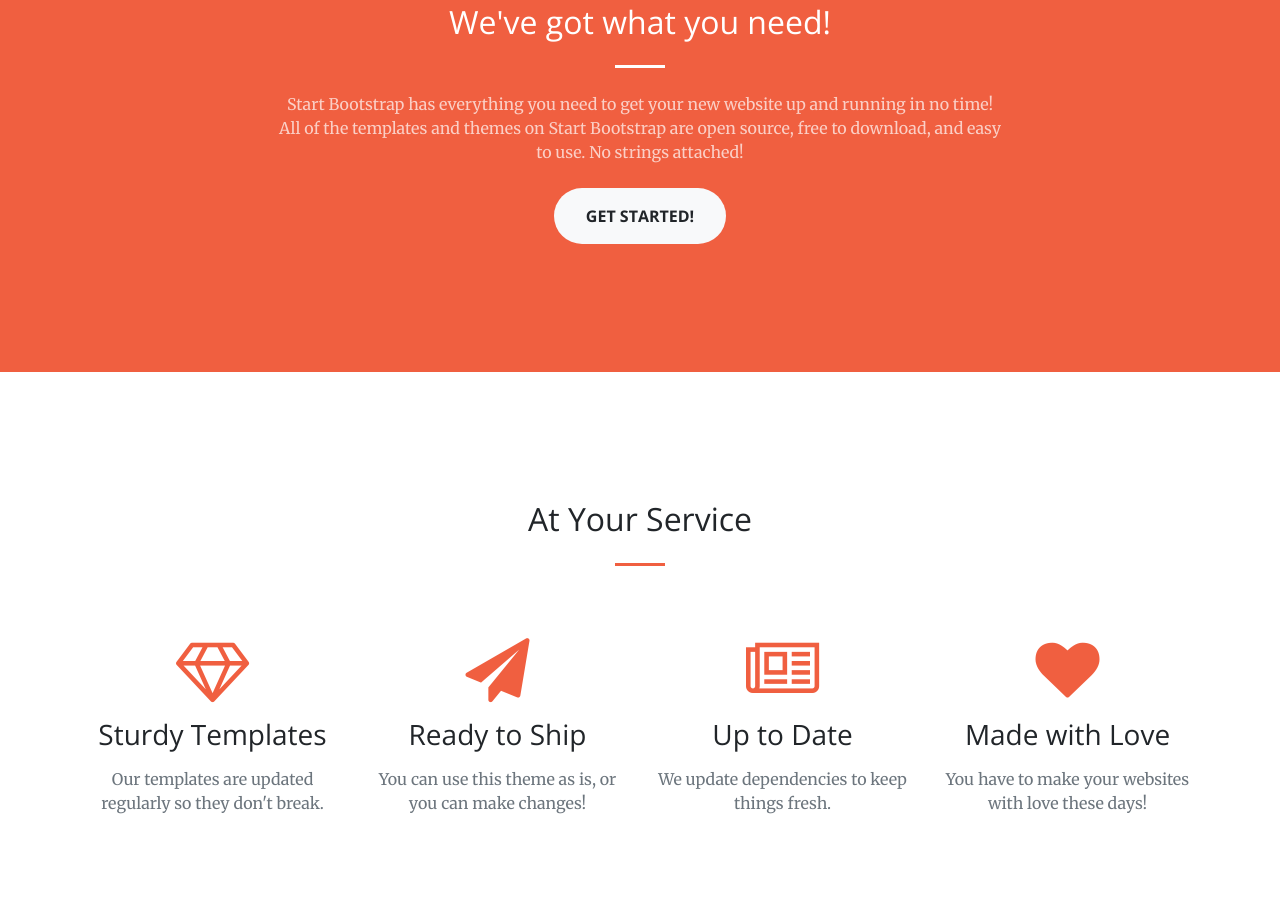
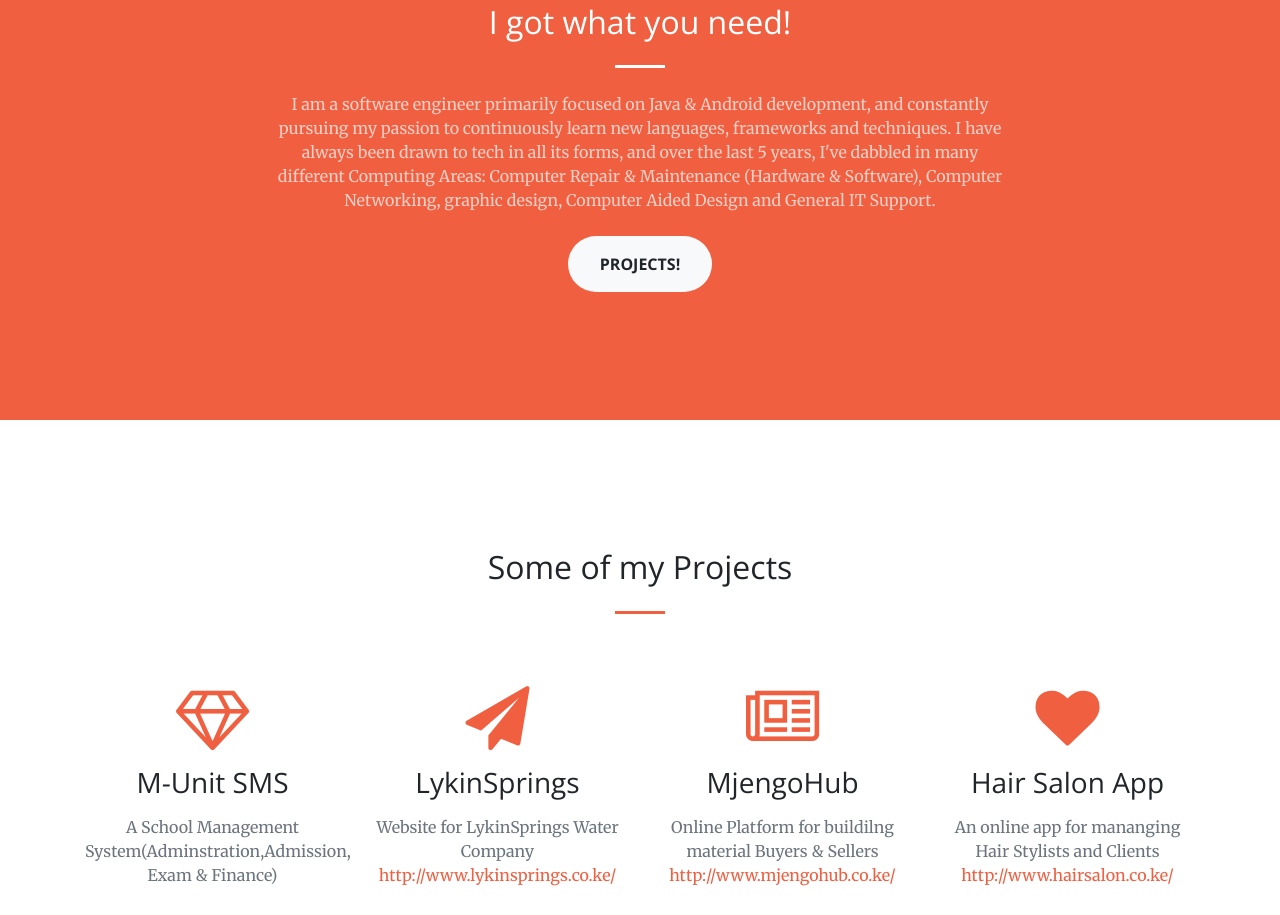
Before and after one commit to mulukadan/mulukadan.github.io, a plain HTML site: page index.html in a window 1280 px wide. Shown: the part 925-1840 px from the top of the page. Drawn offline with nearby package versions, Linux system fonts and the light colour scheme.

Commit message:
Added projects

```diff
--- a/index.html
+++ b/index.html
@@ -8,7 +8,7 @@
   <meta name="description" content="">
   <meta name="author" content="">
 
-    <title>Creative - Start Bootstrap Theme</title>
+  <title>Mulu Kadan Portfolio</title>
 
   <!-- Bootstrap core CSS -->
   <link href="vendor/bootstrap/css/bootstrap.min.css" rel="stylesheet">
@@ -31,14 +31,14 @@
   <!-- Navigation -->
   <nav class="navbar navbar-expand-lg navbar-light fixed-top" id="mainNav">
     <div class="container">
-        <a class="navbar-brand js-scroll-trigger" href="#page-top">Start Bootstrap</a>
+      <a class="navbar-brand js-scroll-trigger" href="#page-top">Mulu Kadan</a>
       <button class="navbar-toggler navbar-toggler-right" type="button" data-toggle="collapse" data-target="#navbarResponsive" aria-controls="navbarResponsive" aria-expanded="false" aria-label="Toggle navigation">
           <span class="navbar-toggler-icon"></span>
         </button>
       <div class="collapse navbar-collapse" id="navbarResponsive">
         <ul class="navbar-nav ml-auto">
           <li class="nav-item">
-              <a class="nav-link js-scroll-trigger" href="#about">About</a>
+            <a class="nav-link js-scroll-trigger" href="#about">About Me</a>
           </li>
           <li class="nav-item">
             <a class="nav-link js-scroll-trigger" href="#services">Services</a>
@@ -59,12 +59,12 @@
       <div class="row">
         <div class="col-lg-10 mx-auto">
           <h1 class="text-uppercase">
-              <strong>Your Favorite Source of Free Bootstrap Themes</strong>
+              <strong>Mulu Kadan</strong>
             </h1>
           <hr>
         </div>
         <div class="col-lg-8 mx-auto">
-            <p class="text-faded mb-5">Start Bootstrap can help you build better websites using the Bootstrap CSS framework! Just download your template and start going, no strings attached!</p>
+          <p class="text-faded mb-5">Life would be sweet if we had access to its source code</p>
           <a class="btn btn-primary btn-xl js-scroll-trigger" href="#about">Find Out More</a>
         </div>
       </div>
@@ -75,10 +75,12 @@
     <div class="container">
       <div class="row">
         <div class="col-lg-8 mx-auto text-center">
-            <h2 class="section-heading text-white">We've got what you need!</h2>
+          <h2 class="section-heading text-white">I got what you need!</h2>
           <hr class="light my-4">
-            <p class="text-faded mb-4">Start Bootstrap has everything you need to get your new website up and running in no time! All of the templates and themes on Start Bootstrap are open source, free to download, and easy to use. No strings attached!</p>
-            <a class="btn btn-light btn-xl js-scroll-trigger" href="#services">Get Started!</a>
+          <p class="text-faded mb-4">I am a software engineer primarily focused on Java & Android development, and constantly pursuing my passion to continuously learn new languages, frameworks and techniques. I have always been drawn to tech in all its forms, and over the last
+            5 years, I've dabbled in many different Computing Areas: Computer Repair & Maintenance (Hardware & Software), Computer Networking, graphic design, Computer Aided Design and General IT Support.
+          </p>
+          <a class="btn btn-light btn-xl js-scroll-trigger" href="#services">Projects!</a>
         </div>
       </div>
     </div>
@@ -88,7 +90,7 @@
     <div class="container">
       <div class="row">
         <div class="col-lg-12 text-center">
-            <h2 class="section-heading">At Your Service</h2>
+          <h2 class="section-heading">Some of my Projects</h2>
           <hr class="my-4">
         </div>
       </div>
@@ -98,29 +100,33 @@
         <div class="col-lg-3 col-md-6 text-center">
           <div class="service-box mt-5 mx-auto">
             <i class="fa fa-4x fa-diamond text-primary mb-3 sr-icons"></i>
-              <h3 class="mb-3">Sturdy Templates</h3>
-              <p class="text-muted mb-0">Our templates are updated regularly so they don't break.</p>
+            <h3 class="mb-3">M-Unit SMS</h3>
+            <p class="text-muted mb-0">A School Management System(Adminstration,Admission, Exam & Finance)</p>
           </div>
         </div>
         <div class="col-lg-3 col-md-6 text-center">
           <div class="service-box mt-5 mx-auto">
             <i class="fa fa-4x fa-paper-plane text-primary mb-3 sr-icons"></i>
-              <h3 class="mb-3">Ready to Ship</h3>
-              <p class="text-muted mb-0">You can use this theme as is, or you can make changes!</p>
+            <h3 class="mb-3">LykinSprings</h3>
+            <p class="text-muted mb-0">Website for LykinSprings Water Company</p>
+            <p><a href="http://www.lykinsprings.co.ke/" target="_blank">http://www.lykinsprings.co.ke/</a></p>
           </div>
         </div>
         <div class="col-lg-3 col-md-6 text-center">
           <div class="service-box mt-5 mx-auto">
             <i class="fa fa-4x fa-newspaper-o text-primary mb-3 sr-icons"></i>
-              <h3 class="mb-3">Up to Date</h3>
-              <p class="text-muted mb-0">We update dependencies to keep things fresh.</p>
+            <h3 class="mb-3">MjengoHub</h3>
+            <p class="text-muted mb-0">Online Platform for buildilng material Buyers & Sellers</p>
+            <p><a href="https://mjengohub.herokuapp.com/" target="_blank">http://www.mjengohub.co.ke/</a></p>
+
           </div>
         </div>
         <div class="col-lg-3 col-md-6 text-center">
           <div class="service-box mt-5 mx-auto">
             <i class="fa fa-4x fa-heart text-primary mb-3 sr-icons"></i>
-              <h3 class="mb-3">Made with Love</h3>
-              <p class="text-muted mb-0">You have to make your websites with love these days!</p>
+            <h3 class="mb-3">Hair Salon App</h3>
+            <p class="text-muted mb-0">An online app for mananging Hair Stylists and Clients</p>
+            <p class="text-muted mb-0"><a href="https://m-unit-hair-salon.herokuapp.com/" target="_blank">http://www.hairsalon.co.ke/</a></p>
           </div>
         </div>
       </div>
```
Lines whose indentation alone changed are shown as unchanged.
